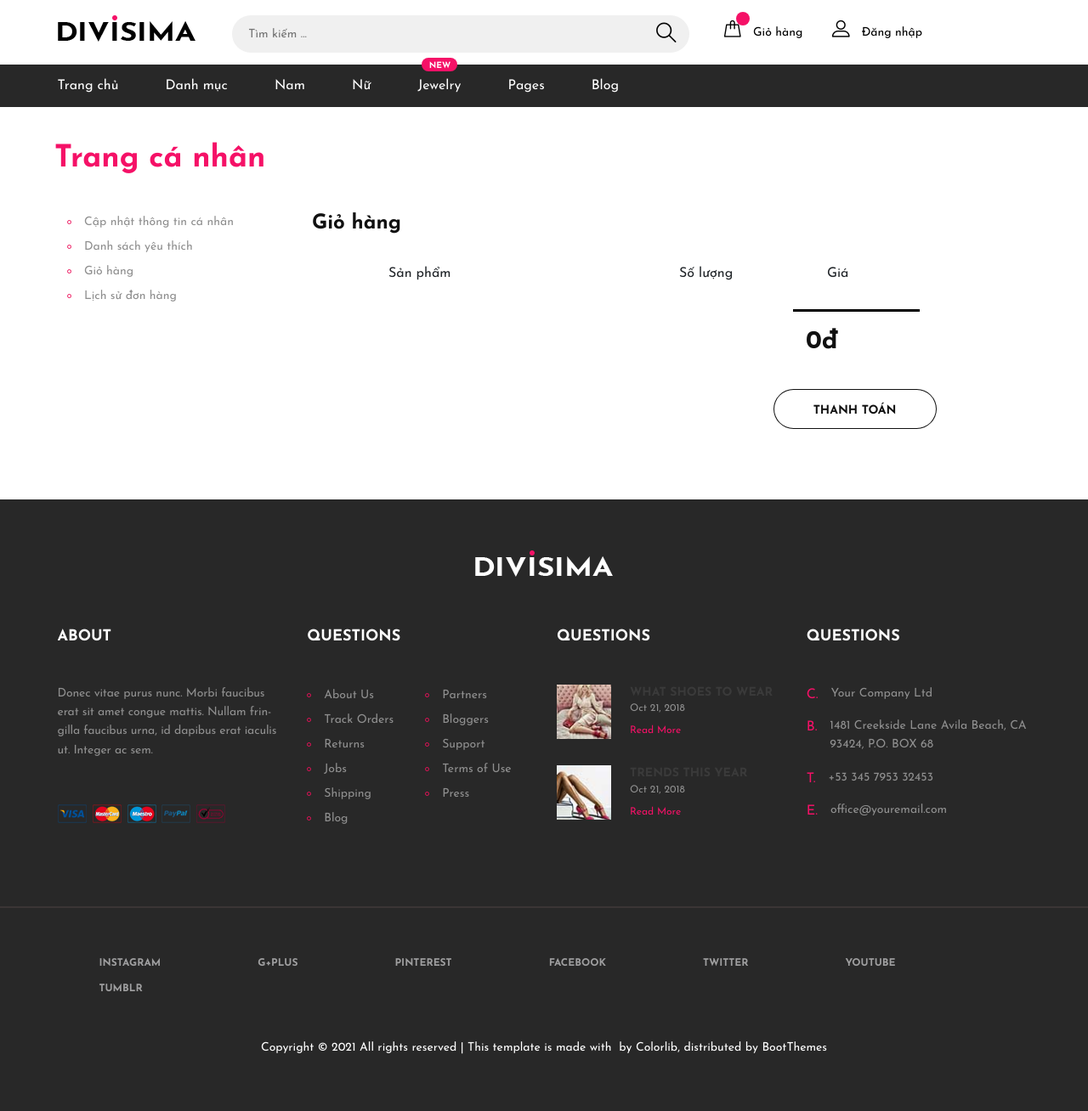
After one commit to duynamhn0302/fashion_ecommerce, a Node server app: template views/users_views/Cart.hbs in a window 1280 px wide. The commit adds this page. Shown: the whole page at 85% size. Run offline with Node 20, Linux system fonts and the light colour scheme; the template is opened without the code that fills it, so the values that code supplies are empty; data comes from the database, SQL or seed files in the repository; some libraries are stand-ins or nearby versions.

Commit message:
Shopping Cart GUI
chưa làm back end nha

```diff
--- a/package.json
+++ b/package.json
@@ -41,6 +41,7 @@
     "node-pre-gyp": "^0.17.0",
     "nodemailer": "^6.6.0",
     "numeral": "^2.0.6",
-    "speakeasy": "^2.0.0"
+    "speakeasy": "^2.0.0",
+    "sweetalert2": "^10.16.7"
   }
 }
--- /dev/null
+++ b/resources/css/cart.css
@@ -0,0 +1,215 @@
+* {
+  box-sizing: border-box;
+}
+
+body {
+  padding: 0;
+  margin: 0;
+}
+
+input::-webkit-outer-spin-button,
+input::-webkit-inner-spin-button {
+  -webkit-appearance: none;
+  margin: 0;
+}
+
+.page_wrapper {
+  margin: auto;
+  width: 90%;
+  padding-bottom: 5%;
+}
+
+.title {
+  color: #f51167;
+}
+
+.title_container {
+  padding: 5vh 0 5vh 0;
+}
+
+.body_container {
+  display: flex;
+  flex-direction: row;
+}
+
+.tabs_container {
+  flex: 1;
+}
+
+.tabs_container > .col-lg-3 {
+  max-width: 100%;
+}
+
+.li_tab:hover {
+  color: #f51167 !important;
+  transition: all 0.75s;
+}
+
+.content_container {
+  flex: 3;
+}
+
+.cart_title {
+  padding-left: 15px;
+  margin-bottom: 2rem;
+}
+
+.cart_container {
+  display: flex;
+  flex-direction: row;
+}
+
+.cart_list {
+  flex: 2;
+}
+
+.single_product {
+    padding-bottom: 20px;
+}
+
+.description_title {
+    margin-bottom: 30px;
+}
+
+.description_title > div {
+    display: flex;
+    justify-content: flex-start;
+}
+
+.description_title > #product_description {
+    padding-left: 120px;
+}
+
+.description_title > #price_description {
+    padding-left: 40px;
+}
+
+#product_image {
+  width: 100%;
+  height: auto;
+  object-fit: cover;
+}
+
+.product_details {
+  display: flex;
+  flex-direction: column;
+  align-items: flex-start;
+  justify-content: space-around;
+}
+
+.product_details > span {
+    font-size: small;
+}
+
+.product_total_price {
+    display: flex;
+    flex-direction: row;
+    align-items: center;
+}
+
+.delete_button_container {
+    display: flex;
+    align-items: center;
+}
+
+#delete_button {
+    background-color: white;
+    outline: none;
+    border: none;
+}
+
+.temp_bill {
+  flex: 1;
+}
+
+.total_price_container {
+    border-top: 3px solid black;
+    height: 20vh;
+    display: flex;
+    flex-direction: column;
+    justify-content: space-around;
+}
+
+.price_container {
+    display: flex;
+    flex-direction: row;
+    justify-content: space-between;
+}
+
+.pay_btn {
+    margin-left: -3vw;
+    width: 15vw;
+}
+
+/* quantity button group */
+
+.quantity {
+  position: relative;
+  display: flex;
+  align-items: center;
+  height: 100%;
+}
+
+input[type="number"]::-webkit-inner-spin-button,
+input[type="number"]::-webkit-outer-spin-button {
+  -webkit-appearance: none;
+  margin: 0;
+}
+
+input[type="number"] {
+  -moz-appearance: textfield;
+}
+
+.quantity input {
+  width: 65px;
+  height: 42px;
+  line-height: 1.65;
+  float: left;
+  display: block;
+  padding: 0;
+  margin: 0;
+  padding-left: 20px;
+  border: 1px solid #eee;
+}
+
+.quantity input:focus {
+  outline: 0;
+}
+
+.quantity-nav {
+  float: left;
+  position: relative;
+  height: 42px;
+}
+
+.quantity-button {
+  position: relative;
+  cursor: pointer;
+  border-left: 1px solid #eee;
+  width: 20px;
+  text-align: center;
+  color: #333;
+  font-size: 13px;
+  font-family: "Trebuchet MS", Helvetica, sans-serif !important;
+  line-height: 1.7;
+  -webkit-transform: translateX(-100%);
+  transform: translateX(-100%);
+  -webkit-user-select: none;
+  -moz-user-select: none;
+  -ms-user-select: none;
+  -o-user-select: none;
+  user-select: none;
+}
+
+.quantity-button.quantity-up {
+  position: absolute;
+  height: 50%;
+  top: 0;
+  border-bottom: 1px solid #eee;
+}
+
+.quantity-button.quantity-down {
+  position: absolute;
+  bottom: -1px;
+  height: 50%;
+}
--- /dev/null
+++ b/resources/js/cart.js
@@ -0,0 +1,84 @@
+$(document).ready(function () {
+  $(
+    '<div class="quantity-nav"><div class="quantity-button quantity-up">+</div><div class="quantity-button quantity-down">-</div></div>'
+  ).insertAfter(".quantity input");
+  $(".quantity").each(function () {
+    var spinner = $(this),
+      input = spinner.find('input[type="number"]'),
+      btnUp = spinner.find(".quantity-up"),
+      btnDown = spinner.find(".quantity-down"),
+      min = input.attr("min"),
+      max = input.attr("max");
+
+    btnUp.click(function () {
+      var oldValue = parseFloat(input.val());
+      if (oldValue >= max) {
+        var newVal = oldValue;
+      } else {
+        var newVal = oldValue + 1;
+      }
+      spinner.find("input").val(newVal);
+      spinner.find("input").trigger("change");
+      calculateSingleProductTotalPriceOnButtonClicked($(this));
+    });
+
+    btnDown.click(function () {
+      var oldValue = parseFloat(input.val());
+      if (oldValue <= min) {
+        var newVal = oldValue;
+      } else {
+        var newVal = oldValue - 1;
+      }
+      spinner.find("input").val(newVal);
+      spinner.find("input").trigger("change");
+      calculateSingleProductTotalPriceOnButtonClicked($(this));
+    });
+  });
+
+  calculateSingleProductTotalPrice();
+  calculateAllProductTotalPrice();
+
+  //functions
+
+  function calculateSingleProductTotalPrice() {
+    $(".product_price_total").each(function () {
+      $(this).html(
+        +$(this).parent().siblings(".product_details").find("#product_price")[0]
+          .innerText.replace(/\đ/g, '') *
+          +$(this)
+            .parent()
+            .siblings(".product_quantity")
+            .children(".quantity")
+            .children("input")
+            .val()
+      );
+    });
+  }
+
+  function calculateSingleProductTotalPriceOnButtonClicked(param) {
+    param
+      .parent()
+      .parent()
+      .parent()
+      .siblings(".product_total_price")
+      .find(".product_price_total")
+      .html(
+        +param
+          .parent()
+          .parent()
+          .parent()
+          .siblings(".product_details")
+          .find("#product_price")[0].innerText.replace(/\đ/g, '') *
+          +param.parent().siblings("input").val()
+      );
+    calculateAllProductTotalPrice();
+  }
+
+  function calculateAllProductTotalPrice() {
+    let total = 0;
+    $(".product_price_total").each(function () {
+      total += +this.innerText;
+    });
+    $(".total_price_container").children("#total_cart_price").html(total + 'đ');
+  }
+});
--- a/views/layouts/main.hbs
+++ b/views/layouts/main.hbs
@@ -27,6 +27,7 @@
 	<link rel="stylesheet" href="/resources/css/style.css" />
 
 	<link rel="stylesheet" href="/resources/css/profile.css">
+	<link rel="stylesheet" href="/resources/css/cart.css">
 
 
 	<!--[if lt IE 9]>
@@ -289,6 +290,9 @@
 <script src="/resources/js/jquery-ui.min.js"></script>
 <script src="/resources/js/main.js"></script>
 <script src="https://cdn.jsdelivr.net/npm/bootstrap@5.0.0-beta3/dist/js/bootstrap.bundle.min.js" integrity="sha384-JEW9xMcG8R+pH31jmWH6WWP0WintQrMb4s7ZOdauHnUtxwoG2vI5DkLtS3qm9Ekf" crossorigin="anonymous"></script>
+{{!-- Notification xinh dep --}}
+	<script src="//cdn.jsdelivr.net/npm/sweetalert2@10"></script>
+	<link rel="stylesheet" href="sweetalert2.min.css">
 </body>
 
 </html>
--- /dev/null
+++ b/views/users_views/Cart.hbs
@@ -0,0 +1,83 @@
+<body>
+	<div class="page_wrapper">
+		<div class="title_container">
+			<h2 class="title">Trang cá nhân</h2>
+		</div>
+		<section class="body_container">
+			<div class="tabs_container">
+				<div class="col-lg-3 col-sm-6">
+					<div class="footer-widget">
+						<ul>
+							<li><a class="li_tab" href="/users/profile">Cập nhật thông tin cá nhân</a></li>
+							<li><a class="li_tab" href="">Danh sách yêu thích</a></li>
+							<li><a class="li_tab" href="/users/shopping-cart">Giỏ hàng</a></li>
+							<li><a class="li_tab" href="">Lịch sử đơn hàng</a></li>
+						</ul>
+					</div>
+				</div>
+			</div>
+			<div class="content_container">
+				<div class="cart_title">
+					<h4>Giỏ hàng</h4>
+				</div>
+				<div class="cart_container">
+					{{#if empty}}
+						<img src="/resources/images/none.png" alt="">
+					{{else}}
+					<div class="cart_list overflow-hidden">
+						<div class="row description_title">
+							<div class="col-6" id="product_description">
+								<span>Sản phẩm</span>
+							</div>
+							<div class="col-2">
+								<span>Số lượng</span>
+							</div>
+							<div class="col-2" id="price_description">
+								<span>Giá</span>
+							</div>
+						</div>
+						{{#each products}}
+						<div class="row single_product">
+							<div class="col-2 image_col">
+								<img id="product_image" src="{{hinhanh}}" alt="product-on-cart">
+							</div>
+							<div class="col-4 product_details">
+								<h4 id="product_name">{{ten}}</h4>
+								<span id="product_price">{{giaban}} đ</span>
+								<span id="product_id">#{{maso}}</span>
+								<span id="product_size">{{kichthuoc}}</span>
+								<span id="shop">{{cuahang}}</span>
+							</div>
+							<div class="col-2 product_quantity">
+								<div class="quantity">
+									<input type="number" min="1" step="1" value="{{soluong}}">
+								</div>
+							</div>
+							<div class="col-3 product_total_price">
+								<h4 class="product_price_total">{{giaban}} </h4><h4> đ</h4>
+							</div>
+							<div class="col-1 delete_button_container">
+								<button id="delete_button" type="submit"><i class="fas fa-trash"></i></button>
+							</div>
+						</div>
+						{{/each}}
+					</div>
+					{{/if}}
+				</div>
+				<div class="row temp_bill">
+					<div class="col-8">
+
+					</div>
+					<div class="col-2 total_price_container">
+						<h3 id="total_cart_price">0 đ</h3>
+						<button type="submit" class="site-btn sb-line sb-dark pay_btn">Thanh toán</button>
+					</div>
+				</div>
+			</div>
+		</section>
+
+	</div>
+</body>
+<!--====== Javascripts & Jquery ======-->
+<script src="/resources/js/jquery-3.2.1.min.js"></script>
+<script src="/resources/js/cart.js"></script>
```
Also changed, not shown: controllers/users.route.js (+59 -1 lines), models/cart.model.js (+14 -0 lines), models/users.model.js (+11 -11 lines), resources/js/profile.js (added, +154 -0 lines), views/users_views/Profile.hbs (+33 -23 lines), 1 other file.
